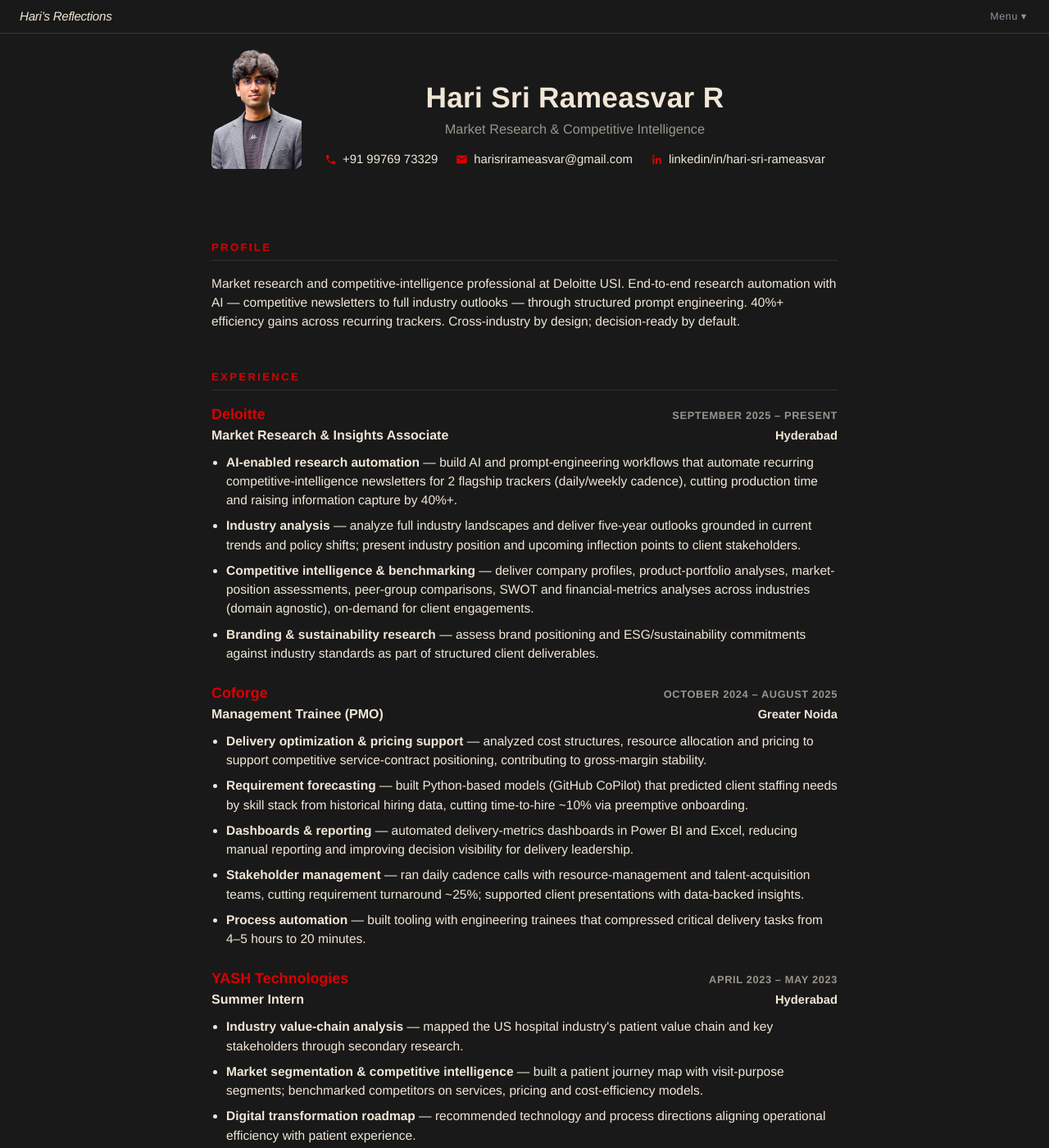
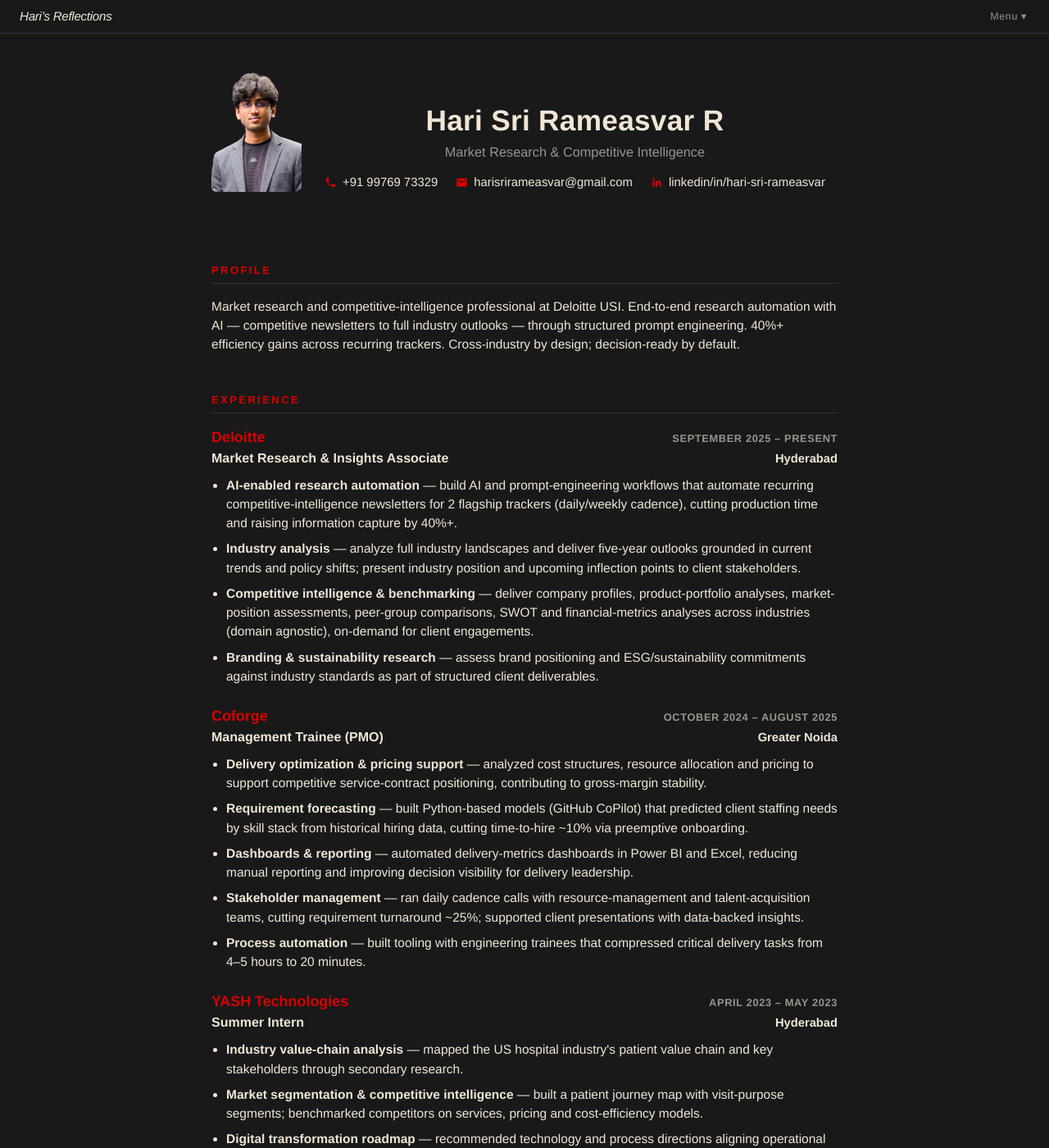
Before and after one commit to h-refs/h-refs.github.io, a Jekyll site: the page resume/index.html, which Jekyll copies as it is, in a window 1280 px wide and 1400 px high. Shown: the whole window at 82% size. Built offline with Jekyll 4.4.1, drawn with Linux system fonts in a browser that asks for light colours.

Commit message:
Resume: header block starts clearly below the shelf

```diff
--- a/resume/index.html
+++ b/resume/index.html
@@ -18,7 +18,7 @@
   body{
     background:var(--dark); color:var(--cream);
     font:15.5px/1.5 "Helvetica Neue", Helvetica, Arial, sans-serif;
-    max-width:820px; margin:0 auto; padding:60px 28px 80px;
+    max-width:820px; margin:0 auto; padding:88px 28px 80px;
   }
   a{color:var(--cream); text-decoration:none;}
   main a{border-bottom:1px solid var(--red);}
```
